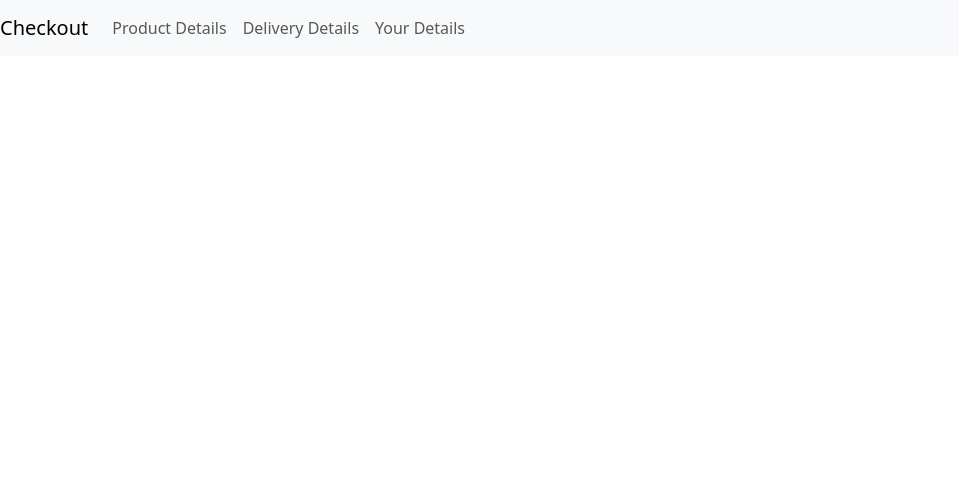
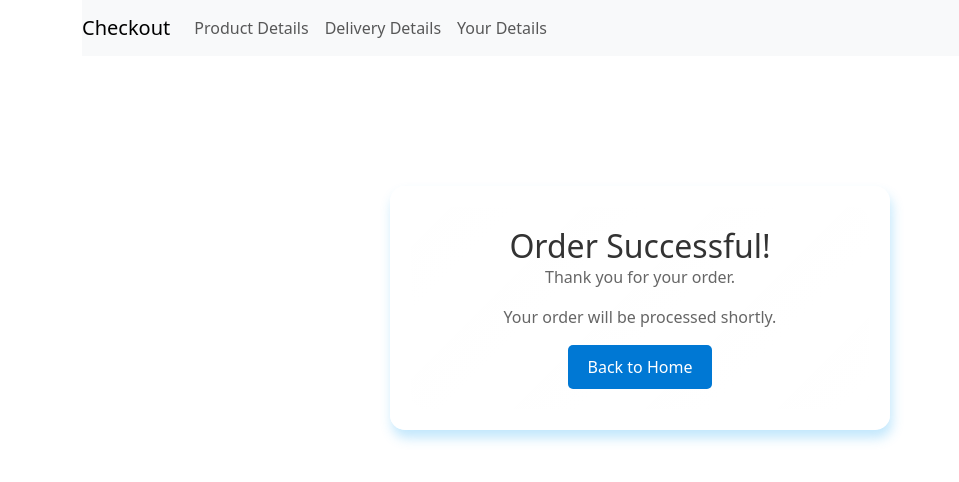
Before and after one commit to mehedi8gb/vue-order-flow, a Vue app: page /order-success in a window 1280 px wide. Shown: the top 482 px of the page, without its empty margins (0-959 px from the left). Built offline with nearby package versions, Linux system fonts and the light colour scheme; no server answers; what vue-sweetalert2 would draw is missing.

Commit message:
order success page design improved

```diff
--- a/src/components/CustomLoading.vue
+++ b/src/components/CustomLoading.vue
@@ -1,5 +1,5 @@
 <template>
-    <div v-if="show" class="custom-loading">
+    <div v-if="show" class="custom-loading" :class="{ 'fade-out': isDone }">
       <div class="loading-content">
         <div class="progress-bar">
           <div class="progress"></div>
@@ -24,26 +24,55 @@
         required: true,
       },
     },
+    data() {
+      return {
+        isDone: false,
+      };
+    },
+    watch: {
+      show(newVal) {
+        if (newVal) {
+          this.startLoading();
+        }
+      }
+    },
+    methods: {
+      startLoading() {
+        setTimeout(() => {
+          this.isDone = true;
+          setTimeout(() => {
+            this.$emit('finished');
+          }, 50); // Delay to ensure fade-out animation completes
+        }, 3000); // Duration of the loading animation
+      }
+    }
   };
   </script>
 
   <style scoped>
   .custom-loading {
-    position: fixed;
-    top: 0;
-    left: 0;
-    width: 100%;
-    height: 100%;
-    display: flex;
-    align-items: center;
-    justify-content: center;
-    background-color: rgba(255, 255, 255, 0.95);
+    position: absolute;
+    top: 50%;
+    left: 50%;
+    transform: translate(-50%, -50%);
+    background-color: rgba(255, 255, 255, 0.7); /* Slightly transparent background */
+    padding: 20px;
+    border-radius: 80px;
+    box-shadow: 0 4px 8px rgba(46, 175, 245, 0.294);
     z-index: 9999;
+    transition: opacity 0.5s ease, visibility 0.5s ease;
   }
+
+  .custom-loading.fade-out {
+    opacity: 0;
+    visibility: hidden;
+  }
+
   .loading-content {
     text-align: center;
     animation: fadeInUp 0.5s ease-in-out;
   }
+
   .progress-bar {
     width: 300px;
     height: 30px;
@@ -52,12 +81,14 @@
     overflow: hidden;
     margin-bottom: 20px;
   }
+
   .progress {
     height: 100%;
     background-color: #3498db;
     width: 0;
-    animation: progress 3s ease-in-out forwards;
+    animation: progress 4s ease-in-out forwards;
   }
+
   @keyframes progress {
     0% {
       width: 0;
@@ -66,28 +97,35 @@
       width: 100%;
     }
   }
+
   .loading-text {
     font-size: 18px;
     color: #333;
   }
+
   .loading-text-item {
     opacity: 0;
     animation: fadeIn 1.5s forwards;
   }
+
   .loading-text-item:nth-child(1) {
     animation-delay: 0.5s;
   }
+
   .loading-text-item:nth-child(2) {
     animation-delay: 1.5s;
   }
+
   .loading-text-item:nth-child(3) {
     animation-delay: 2.5s;
   }
+
   @keyframes fadeIn {
     to {
       opacity: 1;
     }
   }
+
   @keyframes fadeInUp {
     from {
       opacity: 0;
--- a/src/views/OrderSuccess.vue
+++ b/src/views/OrderSuccess.vue
@@ -1,10 +1,12 @@
 <template>
   <div>
+
+    <div class="container">
       <HeaderComponent />
-    <div class="container mt-5">
-      <CustomLoading :show="isLoading" :texts="loadingTexts" />
+      <CustomLoading :show="isLoading" :texts="loadingTexts" @finished="onLoadingFinished" />
 
-      <div class="card" v-if="orderSuccess">
+      <transition name="fade" @after-leave="onTransitionEnd">
+        <div class="card-container" v-if="!isLoading && orderSuccess" key="order-success">
           <div class="card-body text-center">
             <h1 class="card-title">Order Successful!</h1>
             <p class="card-text">Thank you for your order.</p>
@@ -12,7 +14,8 @@
             <router-link to="/" class="btn btn-primary">Back to Home</router-link>
           </div>
         </div>
-      <div v-if="orderSuccess">
+      </transition>
+      <!-- <div v-if="orderSuccess">
         <h2>Order Success</h2>
         <div>
           <h3>Delivery Details</h3>
@@ -26,7 +29,7 @@
           <h3>Your Details</h3>
           <p>{{ getYourDetails }}</p>
         </div>
-      </div>
+      </div> -->
     </div>
   </div>
 </template>
@@ -63,13 +66,23 @@ export default {
       try {
         const response = await axios.post(`${process.env.VUE_APP_API_BASE_URL}/checkout/order`);
         if (response.status === 200) {
+          setTimeout(() => {
             this.orderSuccess = true;
+            this.isLoading = false;
+          }, 2500);
         }
       } catch (error) {
         console.error('Error making order request:', error);
         // Handle error case, possibly set a failure state
+        setTimeout(() => {
+          this.orderSuccess = true;
+          this.isLoading = false;
+        }, 2500);
       } finally {
+        setTimeout(() => {
+          this.orderSuccess = true;
           this.isLoading = false;
+        }, 2500);
       }
     },
   },
@@ -80,9 +93,78 @@ export default {
 </script>
 
 <style scoped>
+body {
+    padding-top: 56px;
+}
 /* Optional scoped styles */
-.card {
+/* Optional: Transition for the fade effect */
+.fade-enter-active,
+.fade-leave-active {
+  transition: opacity 0.5s ease;
+}
+
+.fade-enter,
+.fade-leave-to
+
+/* .fade-leave-active in <2.1.8 */
+  {
+  opacity: 0;
+}
+
+/* .card {
   max-width: 400px;
   margin: auto;
+  margin-top: 120px !important;
+} */
+.card-container {
+  max-width: 500px;
+  margin: 20px auto;
+  margin-top: 130px !important;
+  padding: 20px;
+  background: rgba(255, 255, 255, 0.8);
+  /* Semi-transparent white background */
+  border-radius: 15px;
+  /* Rounded corners */
+  box-shadow: 2px 8px 12px rgba(46, 175, 245, 0.294);
+  backdrop-filter: blur(10px);
+  /* Glassmorphism effect */
+  border: 1px solid rgba(255, 255, 255, 0.2);
+  /* Light border to enhance the glass effect */
+}
+
+.card-body {
+  background: linear-gradient(135deg, rgba(255, 255, 255, 0.1) 0%, rgba(255, 255, 255, 0.2) 100%);
+  /* Gradient background */
+  padding: 20px;
+  border-radius: 15px;
+  /* Rounded corners inside the card */
+}
+
+.card-title {
+  font-size: 2rem;
+  color: #333;
+}
+
+.card-text {
+  font-size: 1rem;
+  color: #666;
+}
+
+.btn-primary {
+  background-color: #0078d4;
+  /* Windows 11 button color */
+  border: none;
+  color: white;
+  padding: 10px 20px;
+  text-decoration: none;
+  border-radius: 5px;
+  font-size: 1rem;
+  cursor: pointer;
+  transition: background-color 0.3s ease;
+}
+
+.btn-primary:hover {
+  background-color: #005a9e;
+  /* Darker button color on hover */
 }
 </style>
```
Lines whose indentation alone changed are shown as unchanged.
